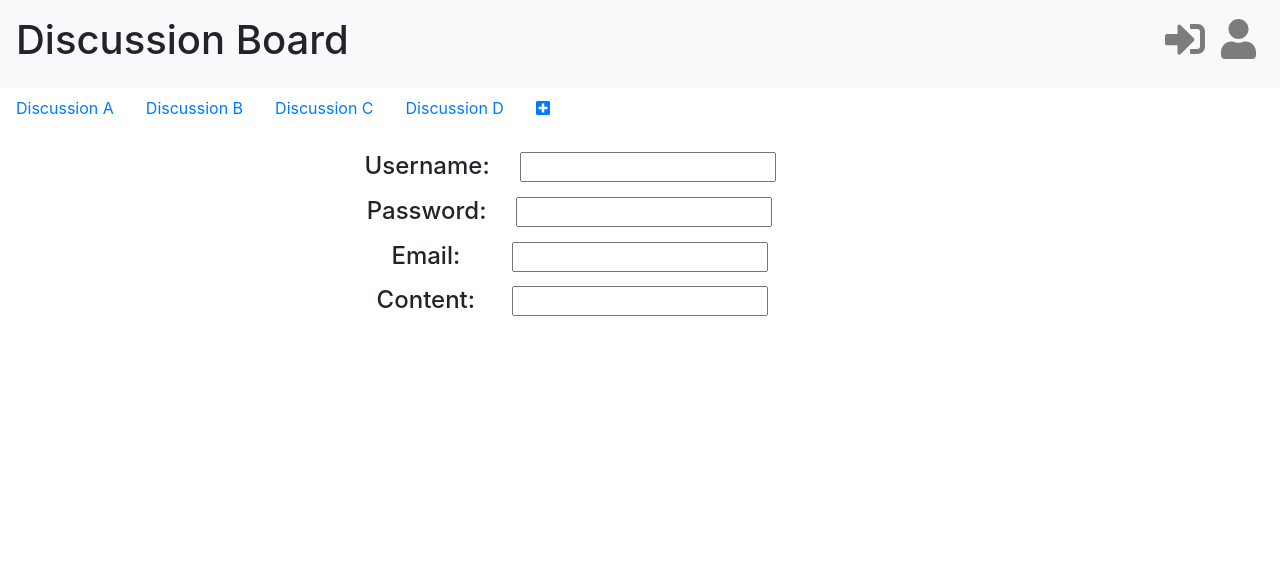
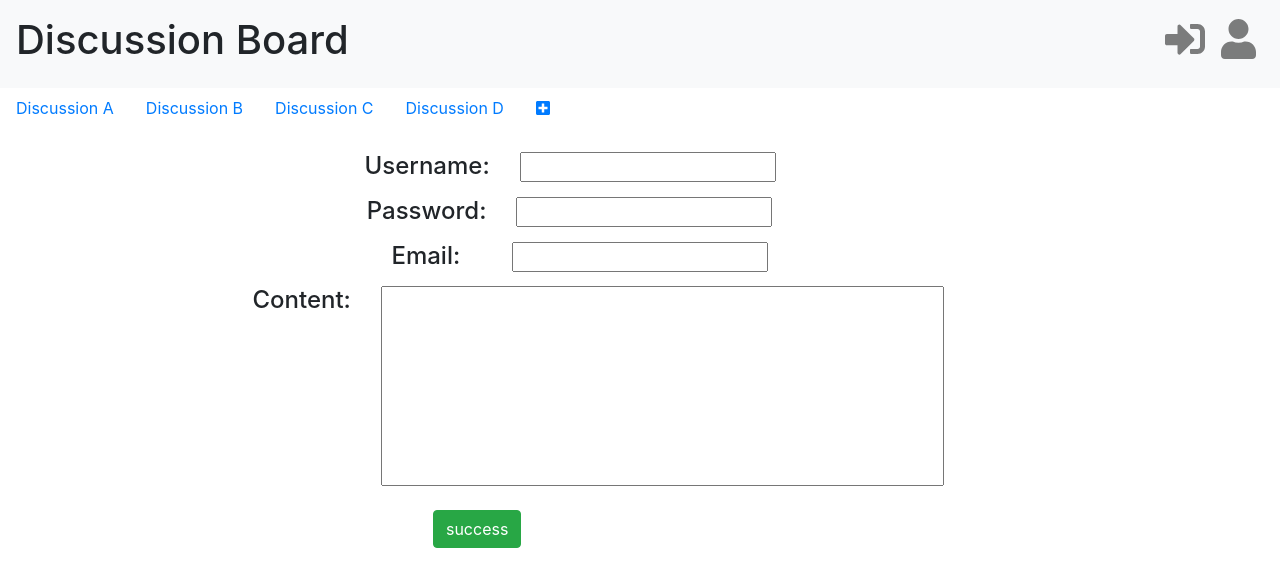
Before and after one commit to hbuck95/discussion-board-frontend-react, a React (Create React App) app: page / in a window 1280 px wide. Shown: the top 586 px of the page. Built offline with nearby package versions, Linux system fonts and the light colour scheme.

Commit message:
Added input fields

```diff
--- a/src/components/PostPane.js
+++ b/src/components/PostPane.js
@@ -1,5 +1,6 @@
 import React, { Component } from 'react';
 import {
+    Button,
     Container,
     Row,
     Col } from 'reactstrap';
@@ -47,7 +48,17 @@ export default class PostPane extends Component {
                     <Col/>
                     <Col/>
                     <Col><p><h4>Content:</h4></p></Col>
-                    <Col><input type="text"></input></Col>
+                    <Col><input type="text" size="50" style={{height:200}}></input></Col>
+                    <Col/>
+                    <Col/>
+                    <Col/>
+                </Row>
+                <br/>
+                <Row>
+                    <Col/>
+                    <Col/>
+                    <Col><Button color="success">success</Button></Col>
+                    <Col/>
                     <Col/>
                     <Col/>
                     <Col/>
```
